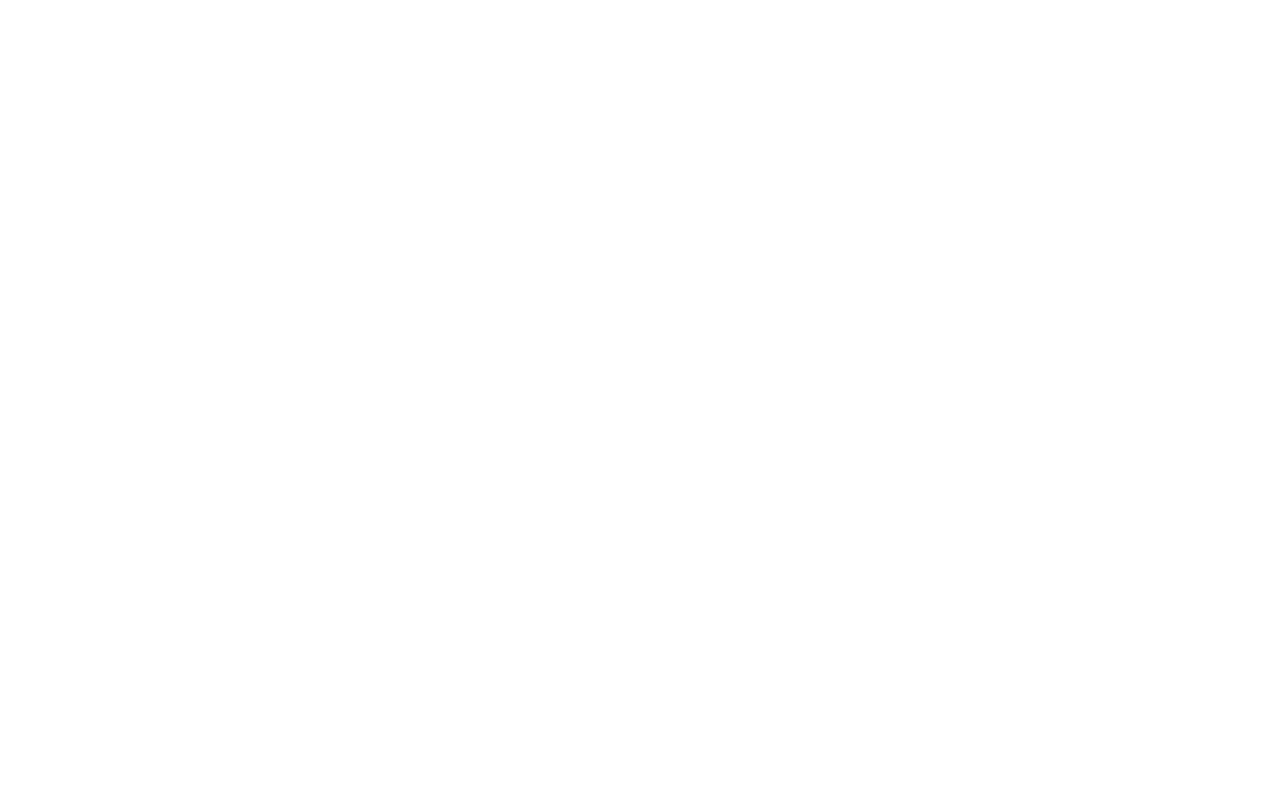
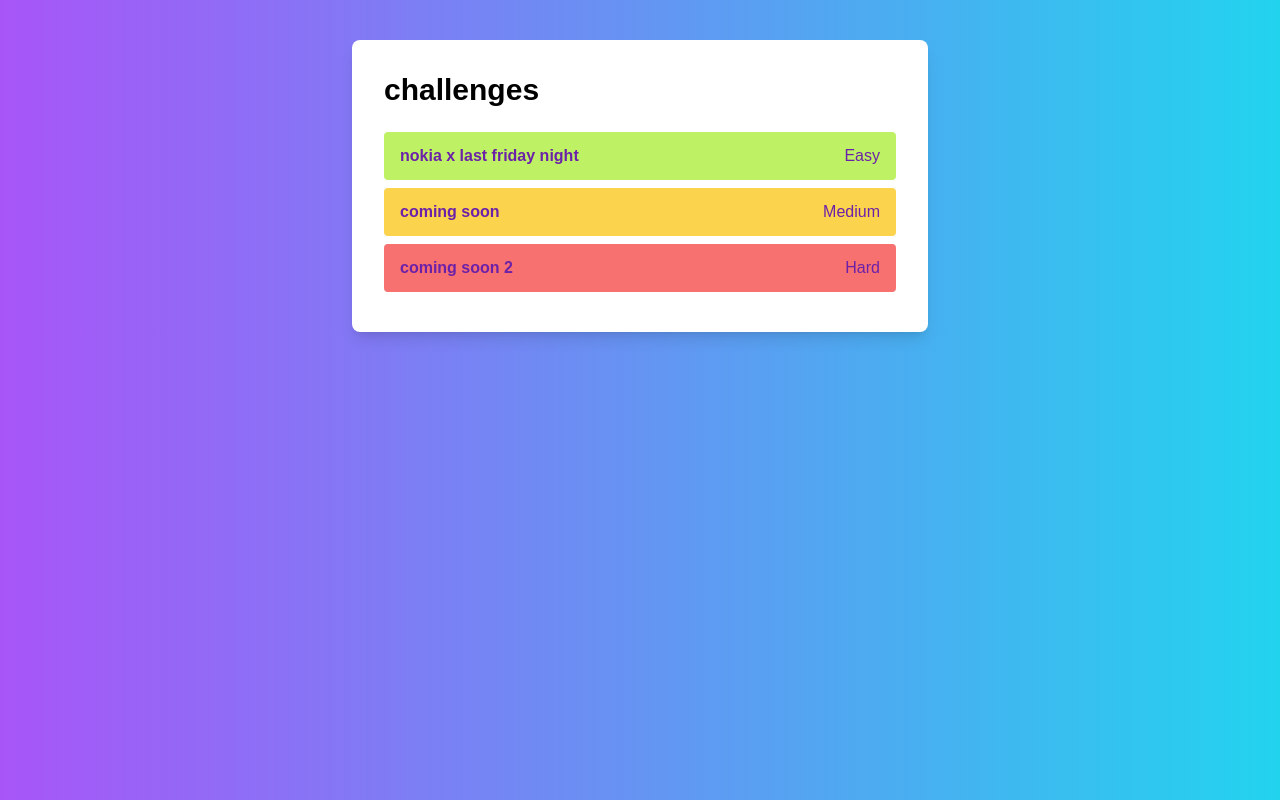
Before and after one commit to shreybirmiwal/djLeet, a React (Create React App) app in the folder react-frontend/: page /challenges in a window 1280 px wide. Before the commit this address had no page. Built offline with nearby package versions, Linux system fonts and the light colour scheme.

Commit message:
nice setup of challenges page

```diff
--- a/react-frontend/src/App.js
+++ b/react-frontend/src/App.js
@@ -1,12 +1,15 @@
 import { BrowserRouter as Router, Routes, Route } from "react-router-dom";
+
+import ChallengeDetail from "./pages/ChallengeDetail";
+import ChallengePage from "./pages/ChallengePage";
 import Home from "./pages/Home";
-import ChallengeDetail from "./pages/ChallengeDetail";
 
 function App() {
   return (
     <Router>
       <Routes>
-        <Route path="/" element={<Home />} />
+        <Route exact path="/" element={<Home />} />
+        <Route path="/challenges" element={<ChallengePage />} />
         <Route path="/challenge/:name" element={<ChallengeDetail />} />
       </Routes>
     </Router>
--- a/react-frontend/src/assets/data.json
+++ b/react-frontend/src/assets/data.json
@@ -1,52 +1,52 @@
 [
     {
-        "id": "polog-house",
-        "name": "polog x house",
+        "id": "nokia-friday",
+        "name": "nokia x last friday night",
         "difficulty": "easy",
         "track1": {
-            "title": "Polo G - Track Title Example",
+            "title": "Track1: Nokia",
             "audio": "/audio/polog_track1_placeholder.mp3"
         },
         "track2": {
-            "title": "House Beat Example",
+            "title": "Track2: Last Friday Night",
             "audio": "/audio/house_track2_placeholder.mp3"
         },
         "mixed": {
-            "title": "Polo G x House - Mixed Example",
+            "title": "Nokia x Last Friday Night",
             "audio": "/audio/polog_house_mixed_placeholder.mp3"
         }
     },
     {
-        "id": "drake-lebron",
-        "name": "drake x lebron",
+        "id": "coming-soon",
+        "name": "coming soon",
         "difficulty": "medium",
         "track1": {
-            "title": "Drake - Track Title Example",
+            "title": "Track1: Coming Soon",
             "audio": "/audio/drake_track1_placeholder.mp3"
         },
         "track2": {
-            "title": "Lebron Sample Example",
+            "title": "Track2: Coming Soon",
             "audio": "/audio/lebron_track2_placeholder.mp3"
         },
         "mixed": {
-            "title": "Drake x Lebron - Mixed Example",
+            "title": "Coming Soon",
             "audio": "/audio/drake_lebron_mixed_placeholder.mp3"
         }
     },
     {
-        "id": "drake-nav",
-        "name": "drake x nav",
+        "id": "coming-soon-2",
+        "name": "coming soon 2",
         "difficulty": "hard",
         "track1": {
-            "title": "Drake - Another Track Example",
+            "title": "Track1: Coming Soon 2",
             "audio": "/audio/drake_nav_track1_placeholder.mp3"
         },
         "track2": {
-            "title": "NAV - Track Title Example",
+            "title": "Track2: Coming Soon 2",
             "audio": "/audio/nav_track2_placeholder.mp3"
         },
         "mixed": {
-            "title": "Drake x NAV - Mixed Example",
+            "title": "Coming Soon 2",
             "audio": "/audio/drake_nav_mixed_placeholder.mp3"
         }
     }
--- /dev/null
+++ b/react-frontend/src/pages/ChallengePage.js
@@ -0,0 +1,14 @@
+import React from "react";
+import data from "../assets/data.json";
+import ChallengeCard from "../components/ChallengeCard";
+
+export default function ChallengePage() {
+    return (
+        <div className="p-8 max-w-xl mx-auto bg-white rounded-lg shadow-lg mt-10">
+            <h1 className="text-3xl font-bold mb-6 text-black">challenges</h1>
+            {data.map((challenge) => (
+                <ChallengeCard key={challenge.name} challenge={challenge} />
+            ))}
+        </div>
+    );
+}
--- a/react-frontend/src/pages/Home.js
+++ b/react-frontend/src/pages/Home.js
@@ -1,14 +1,11 @@
-import React from "react";
-import data from "../assets/data.json";
-import ChallengeCard from "../components/ChallengeCard";
+import React from 'react'
 
-export default function Home() {
+function Home() {
     return (
-        <div className="p-8 max-w-xl mx-auto bg-white rounded-lg shadow-lg mt-10">
-            <h1 className="text-3xl font-bold mb-6 text-black">challenges</h1>
-            {data.map((challenge) => (
-                <ChallengeCard key={challenge.name} challenge={challenge} />
-            ))}
+        <div>
+            home
         </div>
-    );
+    )
 }
+
+export default Home
```
